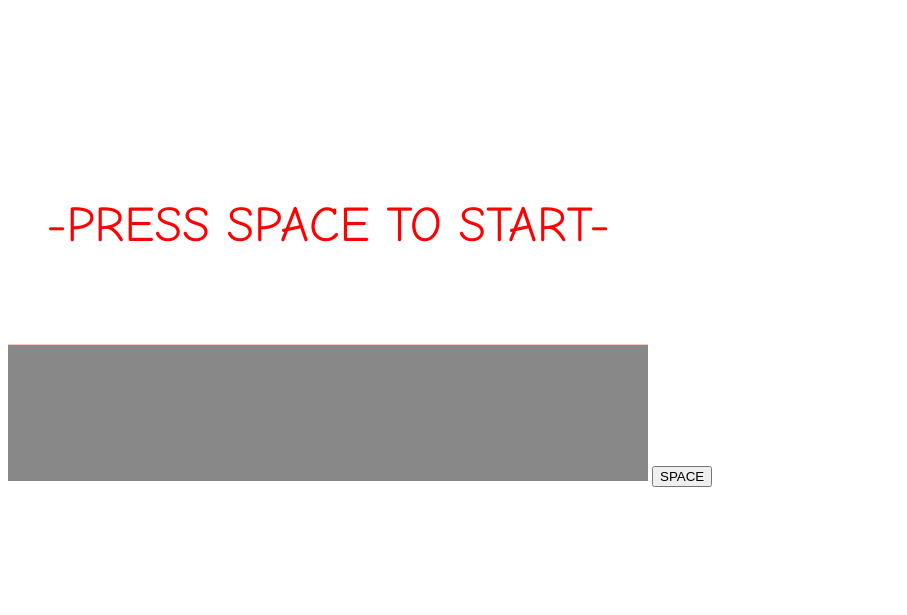
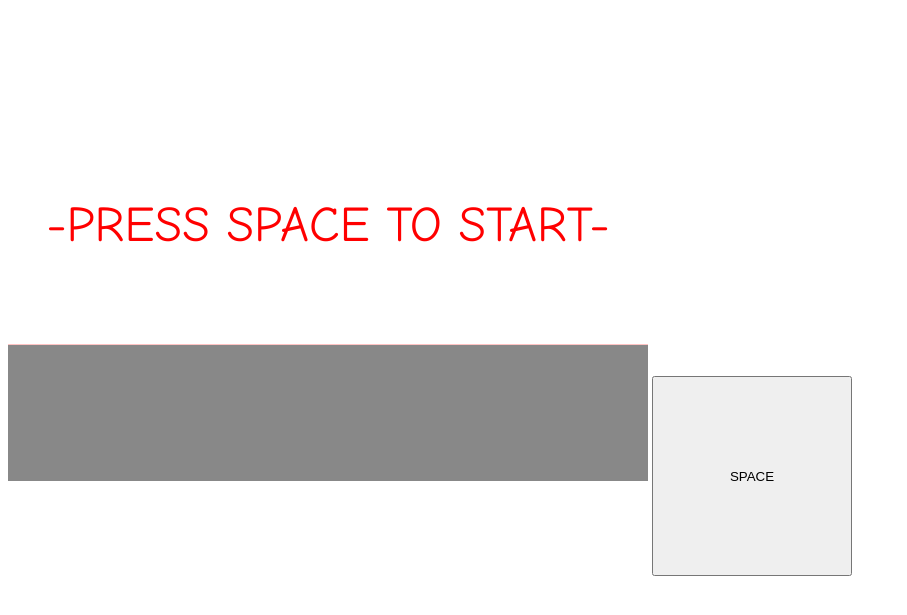
Before and after one commit to portal95/comboCat, a plain HTML site: page index.html in a window 1280 px wide. Shown: the part 79-694 px from the top of the page, without its empty margins (0-907 px from the left). Drawn offline with Linux system fonts and the light colour scheme.

Commit message:
button sizeup

```diff
--- a/index.html
+++ b/index.html
@@ -6,7 +6,7 @@
 <body>
 <h1>COMBOCAT(fix)</h1>
 <canvas id="canvas" width="640" height="480"></canvas>
-<button id="space" type="button">SPACE</button>
+<button id="space" type="button" style="height:200px;width:200px">SPACE</button>
 <script src="comboCat(fix).js"> </script>
 </body>
 </html>
```
